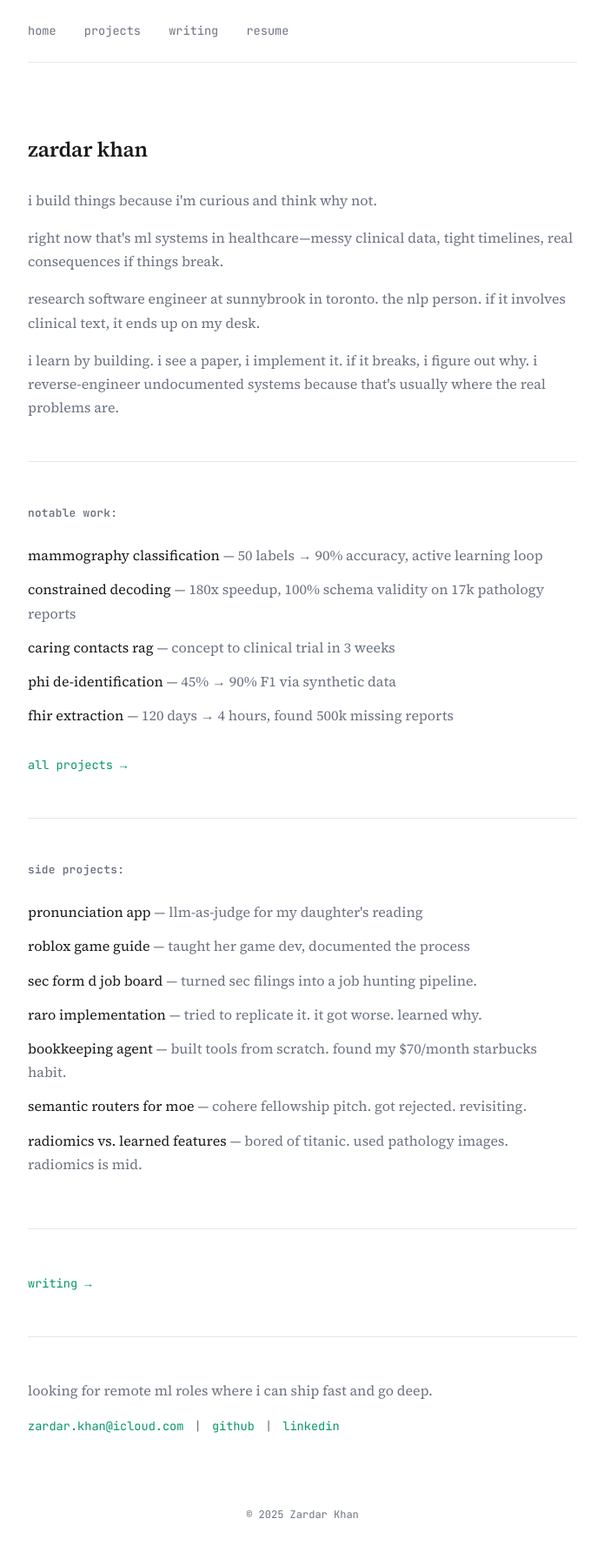
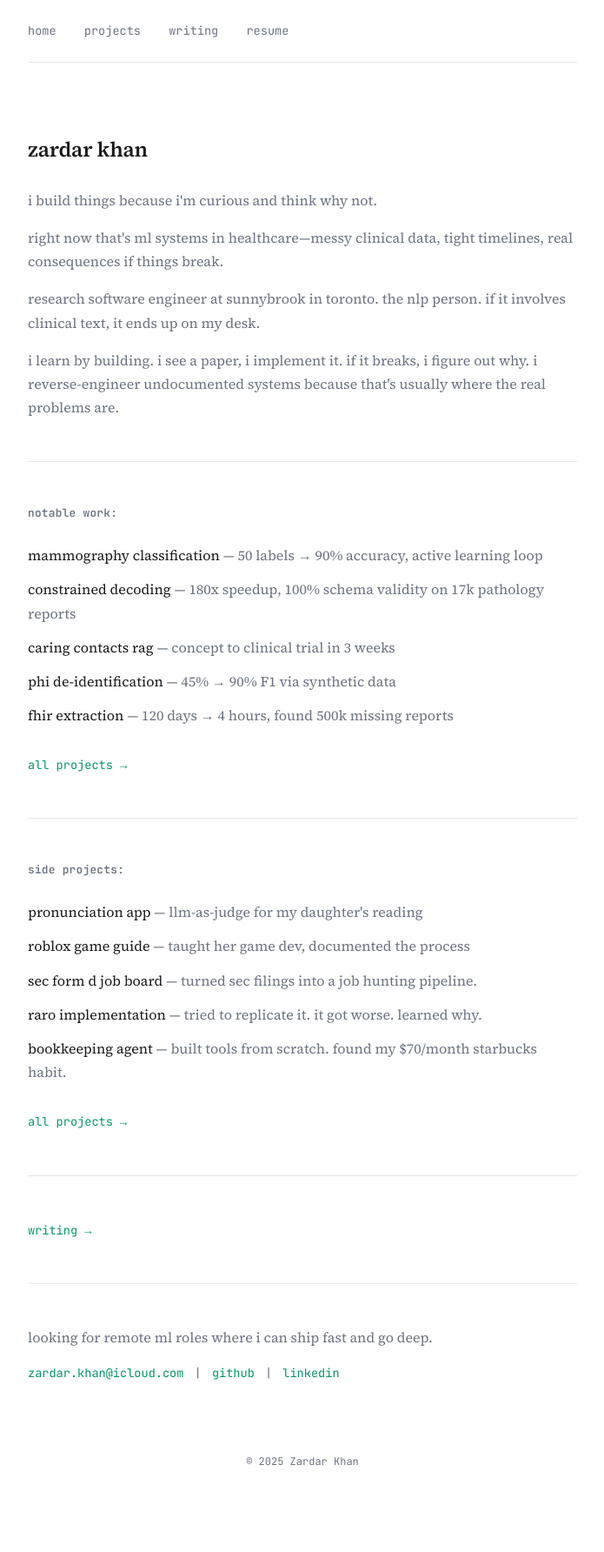
Before and after one commit to khankanz/khankanz.github.io, a Jekyll site: the page built from index.html, in a window 1280 px wide. Shown: the whole page at 87% size, without its empty margins (292-987 px from the left). Built offline with Jekyll 4.4.1, drawn with Linux system fonts in a browser that asks for light colours; after the commit the page ends 1722 px from its top, so only the background shows below that.

Commit message:
Limit homepage to top 5 side projects

```diff
--- a/index.html
+++ b/index.html
@@ -224,8 +224,7 @@ title: Zardar Khan
         <p class="side-project"><a href="/projects#sec-form-d"><strong>sec form d job board</strong></a> — turned sec filings into a job hunting pipeline.</p>
         <p class="side-project"><a href="/projects#raro-implementation"><strong>raro implementation</strong></a> — tried to replicate it. it got worse. learned why.</p>
         <p class="side-project"><a href="/projects#bookkeeping-agent"><strong>bookkeeping agent</strong></a> — built tools from scratch. found my $70/month starbucks habit.</p>
-        <p class="side-project"><a href="/projects#semantic-router"><strong>semantic routers for moe</strong></a> — cohere fellowship pitch. got rejected. revisiting.</p>
-        <p class="side-project"><a href="/projects#radiomics-rf"><strong>radiomics vs. learned features</strong></a> — bored of titanic. used pathology images. radiomics is mid.</p>
+        <a href="/projects" class="section-link">all projects →</a>
       </section>
 
       <div class="writing-section">
```
